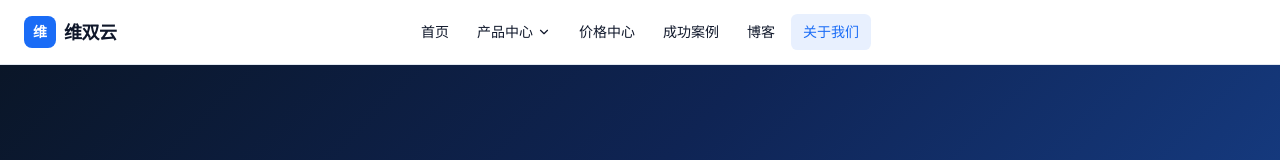
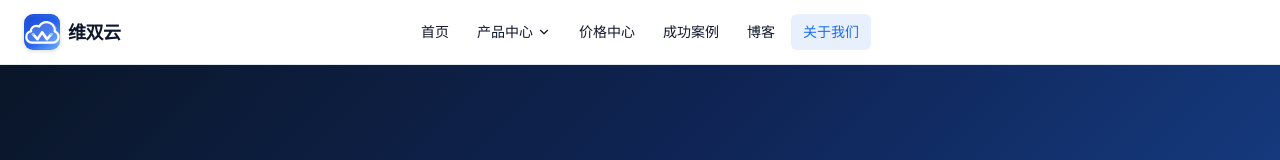
Before and after one commit to faisco-liuliang/weishuangyun-home, a Next.js app: page /about in a window 1280 px wide. Shown: the top 160 px of the page. Built offline with nearby package versions, Linux system fonts and the light colour scheme.

Commit message:
feat: refresh navigation brand mark

```diff
--- a/components/layout/footer.tsx
+++ b/components/layout/footer.tsx
@@ -55,9 +55,7 @@ export function Footer() {
           <div className="flex flex-col gap-5">
             <div>
               <Link href="/" className="flex items-center gap-2 mb-3">
-                <div className="size-8 rounded-lg bg-primary flex items-center justify-center">
-                  <span className="text-primary-foreground font-bold text-sm">立</span>
-                </div>
+                <img src="/icon.svg" alt="" className="size-9 shrink-0" />
                 <span className="font-bold text-lg text-white">维双云</span>
               </Link>
               <p className="text-sm text-slate-400 leading-relaxed">
--- a/components/layout/header.tsx
+++ b/components/layout/header.tsx
@@ -108,9 +108,7 @@ export function Header() {
         <div className="relative flex items-center h-16">
           {/* Logo */}
           <Link href="/" className="flex items-center gap-2 shrink-0">
-            <div className="size-8 rounded-lg bg-primary flex items-center justify-center">
-              <span className="text-primary-foreground font-bold text-sm">维</span>
-            </div>
+            <img src="/icon.svg" alt="" className="size-9 shrink-0 drop-shadow-sm" />
             <span className="font-bold text-lg text-foreground tracking-tight">
               维双云
             </span>
```
Also changed, not shown: public/icon.svg.
